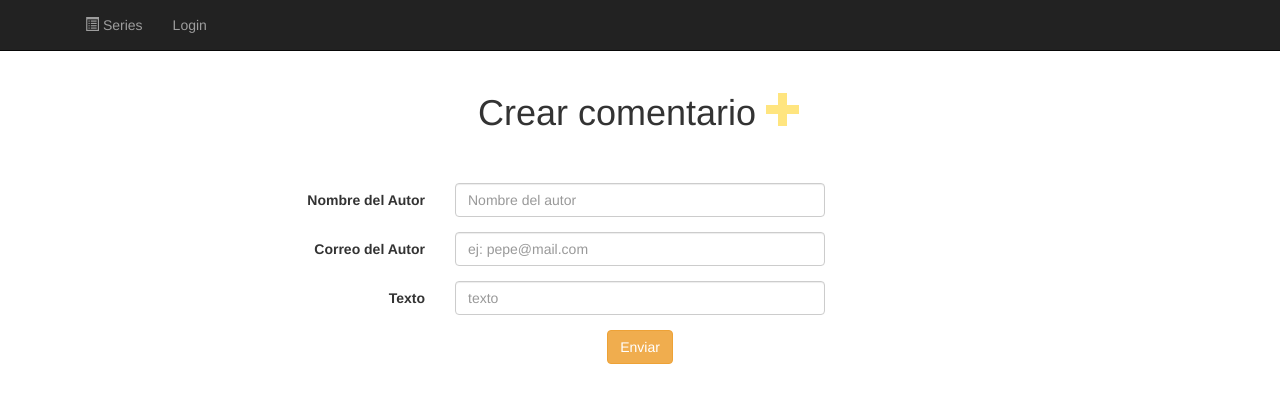
After one commit to vegaj/iweb-python, a Python web app: template src/templates/comments/new.html in a window 1280 px wide. The commit adds this page. Shown: the top 403 px of the page. Run offline with Jinja, Linux system fonts and the light colour scheme; the template is opened without the code that fills it, so the values that code supplies are empty; some libraries are stand-ins or nearby versions.

Commit message:
comentarios

```diff
--- a/src/main.py
+++ b/src/main.py
@@ -1,6 +1,7 @@
 from views import Login, Logout
 from series import NewSerie, ListSeries, ShowSerie, EditSerie, DeleteSerie
 from sketches import NewSketch, EditSketch, DeleteSketch
+from comments import NewComment, DeleteComment
 import webapp2
 
 config = {'webapp2_extras.sessions': {
@@ -11,7 +12,6 @@ app = webapp2.WSGIApplication([
         ('/', ListSeries),
         ('/login', Login),
         ('/logout', Logout),
-        ('/sketches/new', NewSketch),
         ('/sketches/edit/([\d]+)', EditSketch),
         ('/sketches/delete/([\d]+)', DeleteSketch),
         ('/series/', ListSeries),
@@ -20,6 +20,8 @@ app = webapp2.WSGIApplication([
         ('/series/edit/([\d]+)', EditSerie),
         ('/series/delete/([\d]+)', DeleteSerie),
         ('/series/([\d]+)/sketches/new', NewSketch),
+        ('/sketches/([\d]+)/comments/new', NewComment),
+        ('/comments/delete/([\d]+)', DeleteComment),
         ],
         config=config,
         debug=True)
--- /dev/null
+++ b/src/templates/comments/new.html
@@ -0,0 +1,51 @@
+{%  extends 'base.html' %}
+{% block content %}
+
+<div class="row">
+    <div class="col-lg-12 text-center">
+        <h1>Crear comentario <span class="glyphicon glyphicon-plus" style="color: #ffe57f" aria-hidden="true"></span></h1>
+    </div>
+</div>
+<br/>
+<br/>
+<div class="row">
+    <div class="col-md-2"></div>
+    <div class="col-md-8">
+        {% if error %}
+        <div class="alert alert-danger">{{ error }}</div>
+        {% endif %}
+        <form class="form-horizontal" role="form" action="" method="post">
+            <div class="form-group">
+                <label for="inputAuthorName" class="col-sm-3 control-label">Nombre del Autor</label>
+                <div class="col-sm-6">
+                    <input type="text" class="form-control" name="inputAuthor" id="inputAuthor"
+                           placeholder="Nombre del autor" value="{{ author_name }}">
+                </div>
+            </div>
+
+            <div class="form-group">
+                <label for="inputAuthorEmail" class="col-sm-3 control-label">Correo del Autor</label>
+                <div class="col-sm-6">
+                    <input type="email" class="form-control" name="inputEmail" id="inputEmail"
+                           placeholder="ej: pepe@mail.com" value="{{ author_email }}">
+                </div>
+            </div>
+            <div class="form-group">
+                <label for="inputScore" class="col-sm-3 control-label">Texto</label>
+                <div class="col-sm-6">
+                    <input type="text" class="form-control" name="inputText" id="inputText"
+                           placeholder="texto" value="{{ text }}">
+                </div>
+            </div>
+
+            <div class="form-group text-center">
+                <button type="submit" value="submit" class="btn btn-warning">Enviar</button>
+
+            </div>
+
+        </form>
+    </div>
+    <div class="col-md-2"></div>
+</div>
+
+{% endblock content %}
--- a/src/templates/series/show.html
+++ b/src/templates/series/show.html
@@ -27,6 +27,7 @@
 <br/>
 <br/>
 <div class="row">
+    <div class="col-xs-1 col-md-2"></div>
     <div class="col-xs-1 col-md-2"></div>
     <div class="col-xs-10 col-sm-8">
         <form class="form-horizontal" role="form" action="" method="post">
--- a/src/views.py
+++ b/src/views.py
@@ -42,8 +42,6 @@ class BaseHandler(webapp2.RequestHandler):
         self.response.out.write(template.render(template_values))
 
 
-
-
 class Login(BaseHandler):
 
     def get(self):
```
Also changed, not shown: src/comments.py (added, +63 -0 lines), src/series.py (+0 -11 lines).
